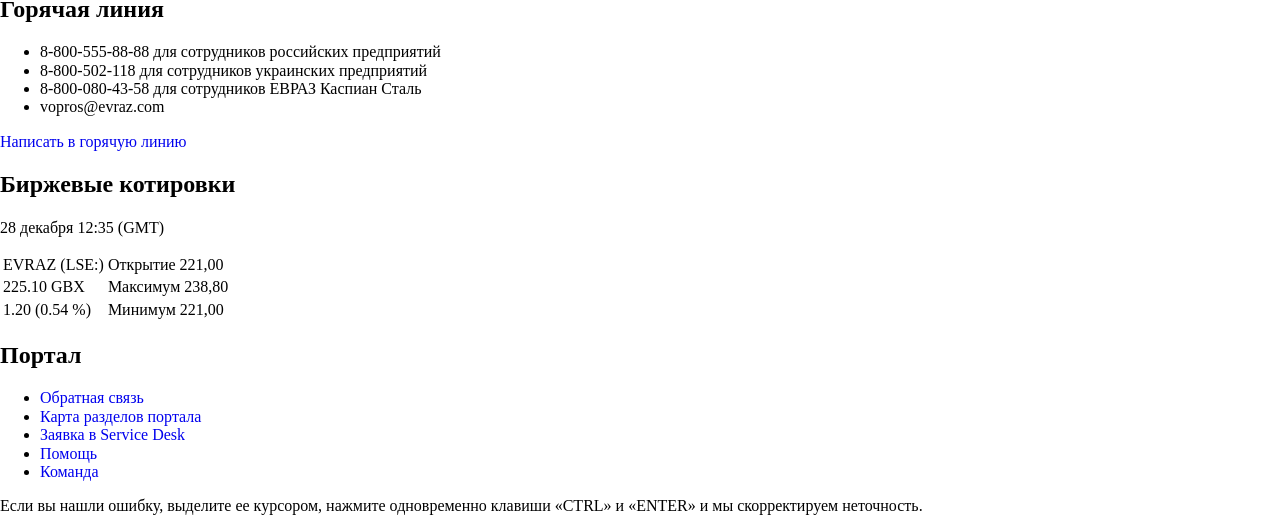
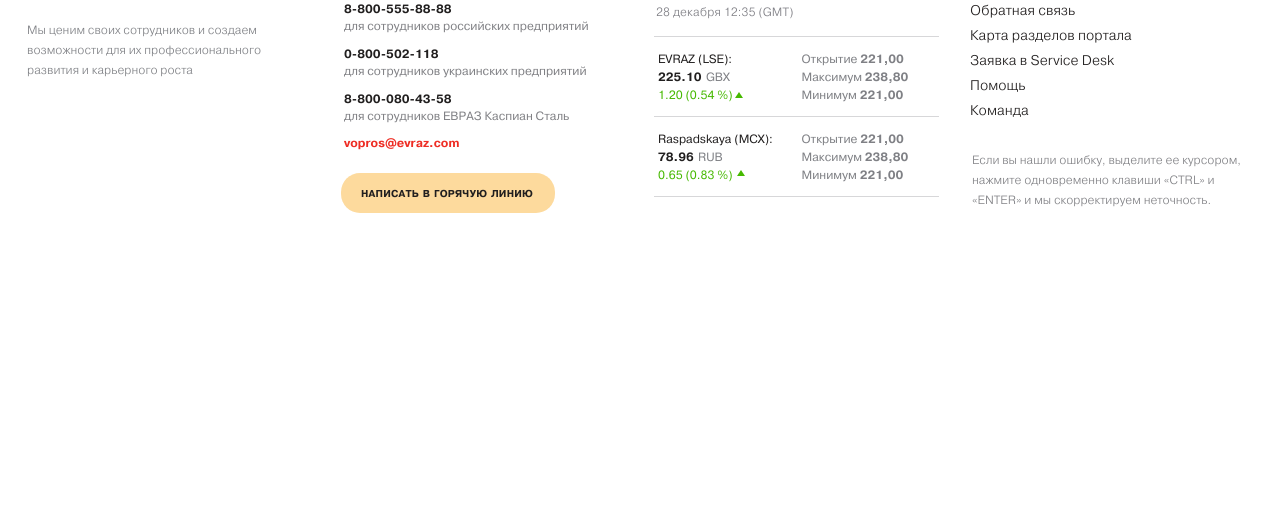
Before and after one commit to Slavenzka/test_evraz, a website: page source/index.html in a window 1280 px wide. Shown: the part 1106-1638 px from the top of the page. After the commit the page ends 1364 px from the top, so only its background shows below. Drawn offline with nearby package versions, Linux system fonts and the light colour scheme; files that its build step writes are made by us from their sources.

Commit message:
Разметил и стилизовал блок footer

```diff
--- a/source/index.html
+++ b/source/index.html
@@ -61,7 +61,6 @@
               </li>
               <li class="user__item user__item--profile">
                 <a href="#" class="user__link">
-                  Профиль
                   <picture>
                     <img src="img/user__avatar@1x.jpg" class="user__avatar"  srcset="img/user__avatar@1x.jpg 1x, img/user__avatar@2x.jpg 2x" alt="Аватар пользователя">
                   </picture>
@@ -308,6 +307,7 @@
     </main>
 
     <footer class="footer-main">
+      <div class="container">
         <div class="footer-main__corporate dear-employee">
           <a href="#" class="dear-employee__logo-link">
             <picture>
@@ -330,7 +330,7 @@
               </span>
             </li>
             <li class="hotline__item hotline__item--phone">
-            8-800-502-118
+              0-800-502-118
               <span class="hotline__purpose">
                 для сотрудников украинских предприятий
               </span>
@@ -359,9 +359,9 @@
           <table class="stocks__info">
             <tr>
               <td class="stocks__name">
-              EVRAZ (LSE:)
+                EVRAZ (LSE):
               </td>
-            <td class="stocks__opening">
+              <td class="stocks__daily">
                 Открытие
                   <span>
                     221,00
@@ -370,12 +370,12 @@
             </tr>
             <tr>
               <td class="stocks__price">
+                <span>
                   225.10
-              <span>
+                </span>
                 GBX
-              </span>
               </td>
-            <td class="stocks__maximum">
+              <td class="stocks__daily">
                 Максимум
                   <span>
                     238,80
@@ -383,10 +383,48 @@
               </td>
             </tr>
             <tr>
-            <td class="stocks__dynamics">
+              <td class="stocks__dynamics stocks__dynamics--grow">
                 1.20 (0.54 %)
               </td>
-            <td class="stocks__minimum">
+              <td class="stocks__daily">
+                Минимум
+                  <span>
+                    221,00
+                  </span>
+              </td>
+            </tr>
+          </table>
+          <table class="stocks__info">
+            <tr>
+              <td class="stocks__name">
+                Raspadskaya (MCX):
+              </td>
+              <td class="stocks__daily">
+                Открытие
+                  <span>
+                    221,00
+                  </span>
+              </td>
+            </tr>
+            <tr>
+              <td class="stocks__price">
+                <span>
+                  78.96
+                </span>
+                RUB
+              </td>
+              <td class="stocks__daily">
+                Максимум
+                  <span>
+                    238,80
+                  </span>
+              </td>
+            </tr>
+            <tr>
+              <td class="stocks__dynamics stocks__dynamics--grow">
+                0.65 (0.83 %)
+              </td>
+              <td class="stocks__daily">
                 Минимум
                   <span>
                     221,00
@@ -399,36 +437,37 @@
           <h2 class="service__title">
             Портал
           </h2>
-        <ul class="portal__list">
-          <li class="portal__items">
-            <a href="#" class="portal__link">
+          <ul class="service__list">
+            <li class="service__items">
+              <a href="#" class="service__link">
                 Обратная связь
               </a>
             </li>
-          <li class="portal__items">
-            <a href="#" class="portal__link">
+            <li class="service__items">
+              <a href="#" class="service__link">
                 Карта разделов портала
               </a>
             </li>
-          <li class="portal__items">
-            <a href="#" class="portal__link">
+            <li class="service__items">
+              <a href="#" class="service__link">
                 Заявка в Service Desk
               </a>
             </li>
-          <li class="portal__items">
-            <a href="#" class="portal__link">
+            <li class="service__items">
+              <a href="#" class="service__link">
                 Помощь
               </a>
             </li>
-          <li class="portal__items">
-            <a href="#" class="portal__link">
+            <li class="service__items">
+              <a href="#" class="service__link">
                 Команда
               </a>
             </li>
           </ul>
           <p class="service__error">
-          Если вы&nbsp;нашли ошибку, выделите ее&nbsp;курсором, нажмите одновременно клавиши &laquo;CTRL&raquo; и&nbsp;&laquo;ENTER&raquo; и&nbsp;мы&nbsp;скорректируем неточность.
+            Если вы&nbsp;нашли ошибку, выделите ее&nbsp;курсором, нажмите одновременно клавиши &laquo;CTRL&raquo; и &laquo;ENTER&raquo; и&nbsp;мы&nbsp;скорректируем неточность.
           </p>
+        </div>
       </div>
     </footer>
 
--- a/source/sass/blocks/activities.scss
+++ b/source/sass/blocks/activities.scss
@@ -10,7 +10,8 @@
   padding-right: 50px;
 }
 
-.activities__item:not(.activities__item--interview) {
+.activities__item:not(.activities__item--interview) .activities__link {
+  display: block;
   padding-left: 68px;
 }
 
@@ -74,7 +75,7 @@
   color: rgb(238, 45, 36);
 }
 
-.activities__item--urgent {
+.activities__item--urgent .activities__link {
   position: relative;
 
   &::before {
@@ -97,7 +98,7 @@
   margin-top: 37px;
 }
 
-.activities__item--report {
+.activities__item--report .activities__link {
   position: relative;
 
   &::before {
--- a/source/sass/blocks/dear-employee.scss
+++ b/source/sass/blocks/dear-employee.scss
@@ -0,0 +1,16 @@
+.dear-employee__logo {
+  margin-top: 2px;
+  width: 55px;
+  height: 16px;
+}
+
+.dear-employee__appeal {
+  margin: 0;
+  margin-top: 26px;
+  padding-left: 2px;
+  font-family: $font-family__main;
+  font-size: 12px;
+  font-weight: 300;
+  line-height: 20px;
+  color: rgb(127, 128, 133);
+}
--- /dev/null
+++ b/source/sass/blocks/footer-main.scss
@@ -0,0 +1,7 @@
+.footer-main .container {
+  display: grid;
+  grid-template-columns: repeat(4, 285px);
+  justify-content: space-between;
+  padding-top: 55px;
+  padding-bottom: 36px;
+}
--- a/source/sass/blocks/hotline.scss
+++ b/source/sass/blocks/hotline.scss
@@ -0,0 +1,60 @@
+.hotline__title {
+  margin: 0;
+  padding: 0;
+  padding-left: 1px;
+  font-family: $font-family__main;
+  font-size: 14px;
+  font-weight: 700;
+  line-height: 13px;
+  letter-spacing: -0.1px;
+  color: $background-color__square--dark;
+}
+
+.hotline__list {
+  margin: 0;
+  margin-top: 17px;
+  padding: 0;
+  padding-left: 4px;
+  list-style: none;
+}
+
+.hotline__item {
+  font-family: $font-family__main;
+  font-size: 12px;
+  font-weight: 700;
+  line-height: 15px;
+  color: rgb(33, 31, 31);
+}
+
+.hotline__item:not(:first-of-type) {
+  margin-top: 13px;
+}
+
+.hotline__purpose {
+  display: block;
+  margin-top: 2px;
+  font-weight: 400;
+  color: rgb(128, 129, 133);
+}
+
+.hotline__item.hotline__item--mail {
+  margin-top: 12px;
+  color: $background-color__square--dark;
+}
+
+.hotline__write-now {
+  display: inline-block;
+  margin-top: 22px;
+  margin-left: 1px;
+  padding: 17px 22px 14px 20px;
+  font-family: $font-family__main;
+  font-size: 10px;
+  font-weight: 700;
+  line-height: 9px;
+  letter-spacing: 0.2px;
+  text-transform: uppercase;
+  color: rgb(33, 31, 31);
+  vertical-align: middle;
+  background-color: $background-color__button;
+  border-radius: 19px;
+}
--- a/source/sass/blocks/service.scss
+++ b/source/sass/blocks/service.scss
@@ -0,0 +1,34 @@
+.service__title {
+  margin: 0;
+  font-family: $font-family__main;
+  font-size: 14px;
+  font-weight: 700;
+  line-height: 13px;
+  letter-spacing: -0.1px;
+  color: rgb(35, 31, 32);
+}
+
+.service__list {
+  margin: 0;
+  margin-top: 13px;
+  padding: 0;
+  list-style: none;
+}
+
+.service__link {
+  font-family: $font-family__main;
+  font-size: 14px;
+  font-weight: 300;
+  line-height: 25px;
+  color: rgb(34, 31, 31);
+}
+
+.service__error {
+  margin-top: 27px;
+  padding-left: 2px;
+  font-family: $font-family__main;
+  font-size: 12px;
+  font-weight: 300;
+  line-height: 20px;
+  color: rgb(128, 129, 133);
+}
--- a/source/sass/blocks/stocks.scss
+++ b/source/sass/blocks/stocks.scss
@@ -0,0 +1,96 @@
+.stocks__title {
+  margin: 0;
+  font-family: $font-family__main;
+  font-size: 14px;
+  font-weight: 700;
+  line-height: 13px;
+  letter-spacing: -0.1px;
+  color: rgb(35, 31, 32);
+}
+
+.stocks__date {
+  position: relative;
+  margin: 0;
+  margin-top: 19px;
+  padding-left: 1px;
+  padding-bottom: 18px;
+  font-family: $font-family__main;
+  font-size: 12px;
+  font-weight: 300;
+  line-height: 15px;
+  letter-spacing: 0.1px;
+  color: rgb(127, 127, 133);
+
+  &::before {
+    content: "";
+    position: absolute;
+    bottom: 0;
+    left: -1px;
+    width: 100%;
+    height: 1px;
+    background-color: rgb(215, 215, 217);
+    box-shadow:
+      0 80px 0 0 rgb(215, 215, 217),
+      0 160px 0 0 rgb(215, 215, 217);
+  }
+}
+
+.stocks__info {
+  margin-top: 13px;
+  width: 100%;
+  font-family: $font-family__main;
+  font-size: 12px;
+  color: rgb(127, 128, 133);
+}
+
+.stocks__info:not(:first-of-type) {
+  margin-top: 25px;
+}
+
+.stocks__name {
+  width: 50%;
+  color: rgb(33, 31, 31);
+}
+
+.stocks__daily {
+  padding-left: 3px;
+  width: 50%;
+}
+
+.stocks__daily span {
+  font-weight: 700;
+}
+
+.stocks__price span {
+  font-weight: 700;
+  color: rgb(33, 31, 31);
+}
+
+.stocks__dynamics--grow {
+  position: relative;
+  color: rgb(70, 185, 0);
+
+  &::before {
+    content: "";
+    position: absolute;
+    top: -2px;
+    left: 78px;
+    width: 0;
+    height: 0;
+    border-top: 6px solid transparent;
+    border-right: 4px solid transparent;
+    border-bottom: 6px solid rgb(70, 185, 0);
+    border-left: 4px solid transparent;
+  }
+}
+
+.stocks__info:not(:first-of-type) .stocks__dynamics--grow {
+  &::before {
+    top: -4px;
+    left: 80px;
+  }
+}
+
+.stocks__dynamics--fall {
+  color: $background-color__square--dark;
+}
--- a/source/sass/blocks/user.scss
+++ b/source/sass/blocks/user.scss
@@ -77,16 +77,14 @@
 }
 
 .user__item--profile {
-  margin-top: -12px;
-  margin-left: 68px;
+  margin-top: -7px;
+  margin-left: 48px;
 }
 
 .user__item--profile .user__link {
-  display: flex;
-  align-items: center;
-  padding: 5px 6px 5px 6px;
+  padding: 10px 22px 13px 6px;
   min-width: 142px;
-  font-size: 0;
+  height: 40px;
   background-color: $background-color__button;
   box-sizing: border-box;
   border-radius: 20px;
@@ -94,10 +92,11 @@
 
 .user__avatar {
   border-radius: 50%;
+  vertical-align: middle;
 }
 
 .user__link span {
-  margin-left: 13px;
+  padding-left: 9px;
   font-family: $font-family__main;
   font-weight: 300;
   font-size: 14px;
--- a/source/sass/fonts.scss
+++ b/source/sass/fonts.scss
@@ -39,8 +39,8 @@
   font-weight: 700;
   font-display: swap;
   src:
-    url("../fonts/pragmatica-bold-cyrillic_[allfont.net].woff2") format("woff2"),
-    url("../fonts/pragmatica-bold-cyrillic_[allfont.net].woff") format("woff");
+    url("../fonts/Pragmatica-Bold-Cyrillic_36309.woff2") format("woff2"),
+    url("../fonts/Pragmatica-Bold-Cyrillic_36309.woff") format("woff");
 }
 
 @font-face {
--- a/source/sass/scaffolding.scss
+++ b/source/sass/scaffolding.scss
@@ -35,7 +35,7 @@
 
 .container {
   min-width: 1230px;
-  padding: 0 100% * 25 / 1280;
+  padding: 0 25px;
   box-sizing: content-box;
 }
 
@@ -43,11 +43,15 @@
   margin-top: -134px;
   padding-top: 181px;
   background-image: linear-gradient(rgb(246, 246, 246), rgb(246, 246, 246));
-  background-size: 840px 300px;
+  background-size: 840px 671px;
   background-repeat: no-repeat;
 }
 
 @media (min-width: 1280px) {
+  .container {
+    padding: 0 100% * 25 / 1280;
+  }
+
   main {
     background-size: calc(840px + 100vw - 1280px) 671px;
   }
--- a/source/sass/style.scss
+++ b/source/sass/style.scss
@@ -9,6 +9,7 @@
   "blocks/appeal",
   "blocks/activities",
   "blocks/news",
+  "blocks/footer-main",
   "blocks/dear-employee",
   "blocks/hotline",
   "blocks/stocks",
```
Also changed, not shown: source/fonts/Pragmatica-Bold-Cyrillic_36309.woff (added), source/fonts/Pragmatica-Bold-Cyrillic_36309.woff2 (added), source/fonts/pragmatica-bold-cyrillic_[allfont.net].woff (deleted), source/fonts/pragmatica-bold-cyrillic_[allfont.net].woff2 (deleted). Lines whose indentation alone changed are shown as unchanged.
